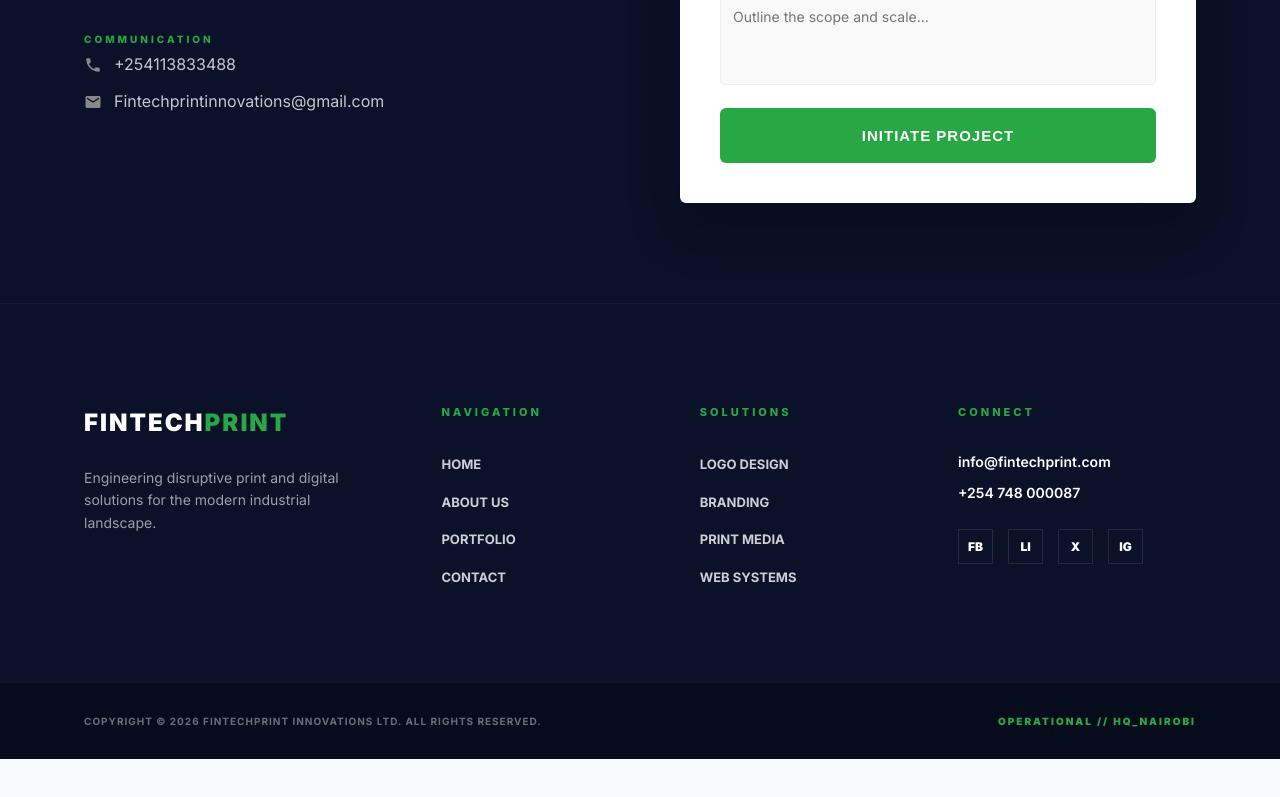
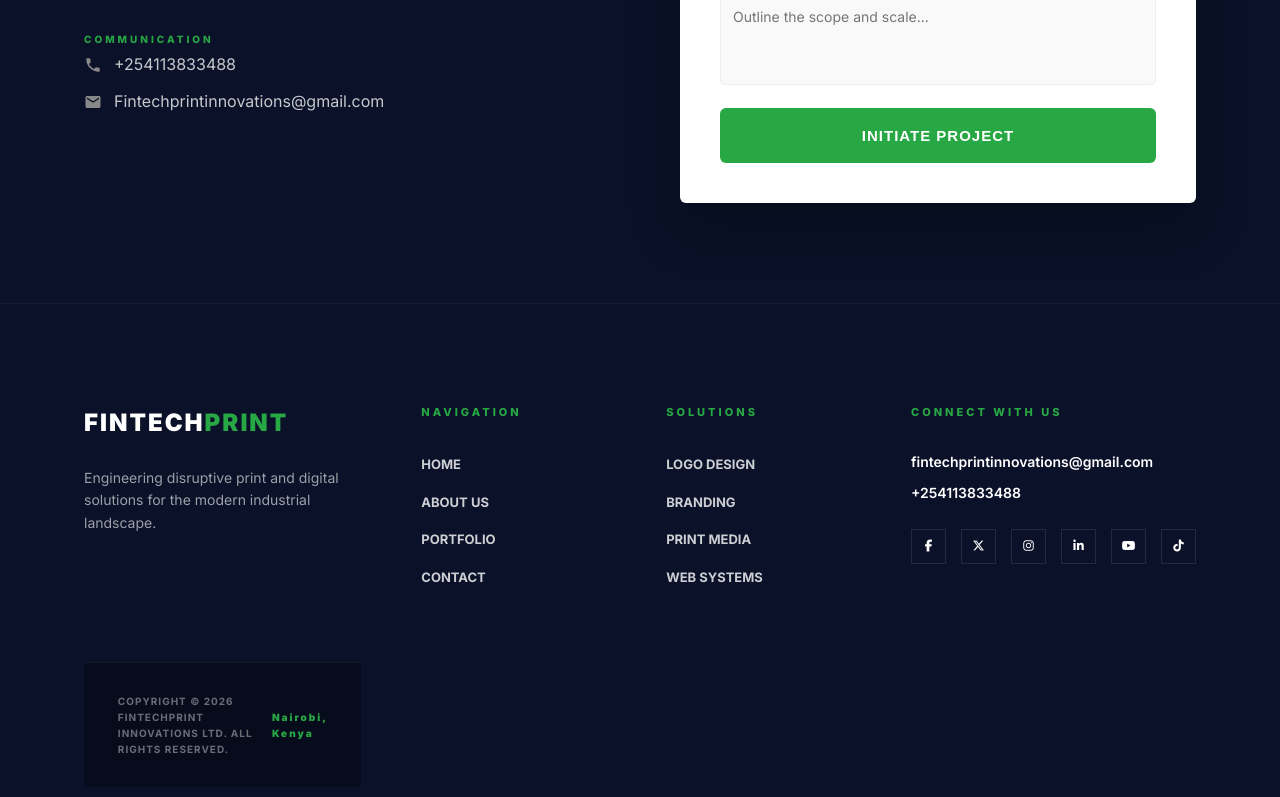
Before and after one commit to Godswillomuka/fintech-innovations, a React (Create React App) app: page / in a window 1280 px wide. Shown: the part 5420-6217 px from the top of the page. Before the commit the page ends 6179 px from the top, so only its background shows below. Built offline with nearby package versions, Linux system fonts and the light colour scheme.

Commit message:
Refined Firefox compatibility by adjusting min-height properties and ensuring consistent cross-browser UI rendering across all modern engines

```diff
--- a/public/index.html
+++ b/public/index.html
@@ -32,6 +32,11 @@
       rel="stylesheet"
     />
 
+    <link
+      rel="stylesheet"
+      href="https://cdnjs.cloudflare.com/ajax/libs/font-awesome/6.5.0/css/all.min.css"
+    />
+
     <!-- PAGE TITLE -->
     <title>FintechPrint Innovations</title>
   </head>
--- a/src/components/Contact.css
+++ b/src/components/Contact.css
@@ -252,5 +252,5 @@
 @media (max-width: 1000px) {
   .portal-wrapper { grid-template-columns: 1fr; gap: 40px; }
   .massive-title { font-size: 38px; }
-  .portal-form-container { padding: 30px; min-height: auto; }
+  .portal-form-container { padding: 30px; min-height: min-content; }
 }
--- a/src/components/Footer.js
+++ b/src/components/Footer.js
@@ -40,19 +40,38 @@ const Footer = () => {
 
         {/* Column 4: Contact & Social */}
         <div className="footer-column">
-          <h4 className="footer-label">CONNECT</h4>
+          <h4 className="footer-label">CONNECT WITH US</h4>
           <div className="footer-contact-info">
-            <p>info@fintechprint.com</p>
-            <p>+254 748 000087</p>
+            <p>fintechprintinnovations@gmail.com</p>
+            <p>+254113833488</p>
           </div>
           <div className="footer-socials">
-            <a href="#" aria-label="Facebook">FB</a>
-            <a href="#" aria-label="LinkedIn">LI</a>
-            <a href="#" aria-label="X">X</a>
-            <a href="#" aria-label="Instagram">IG</a>
-          </div>
-        </div>
 
+  <a href="https://facebook.com" target="_blank" rel="noreferrer" aria-label="Facebook">
+    <i className="fab fa-facebook-f"></i>
+  </a>
+
+  <a href="https://x.com" target="_blank" rel="noreferrer" aria-label="X">
+    <i className="fab fa-x-twitter"></i>
+  </a>
+
+  <a href="https://instagram.com" target="_blank" rel="noreferrer" aria-label="Instagram">
+    <i className="fab fa-instagram"></i>
+  </a>
+
+  <a href="https://linkedin.com" target="_blank" rel="noreferrer" aria-label="LinkedIn">
+    <i className="fab fa-linkedin-in"></i>
+  </a>
+
+  <a href="https://youtube.com" target="_blank" rel="noreferrer" aria-label="YouTube">
+    <i className="fab fa-youtube"></i>
+  </a>
+
+  <a href="https://tiktok.com" target="_blank" rel="noreferrer" aria-label="TikTok">
+    <i className="fab fa-tiktok"></i>
+  </a>
+
+</div>
       </div>
 
       <div className="footer-bottom">
@@ -60,8 +79,9 @@ const Footer = () => {
           <p className="copyright">
             COPYRIGHT © {currentYear} FINTECHPRINT INNOVATIONS LTD. ALL RIGHTS RESERVED.
           </p>
-          <p className="technical-stamp">OPERATIONAL // HQ_NAIROBI</p>
+          <p className="technical-stamp">Nairobi, Kenya</p>
         </div>
+      </div>
       </div>
     </footer>
   );
```
